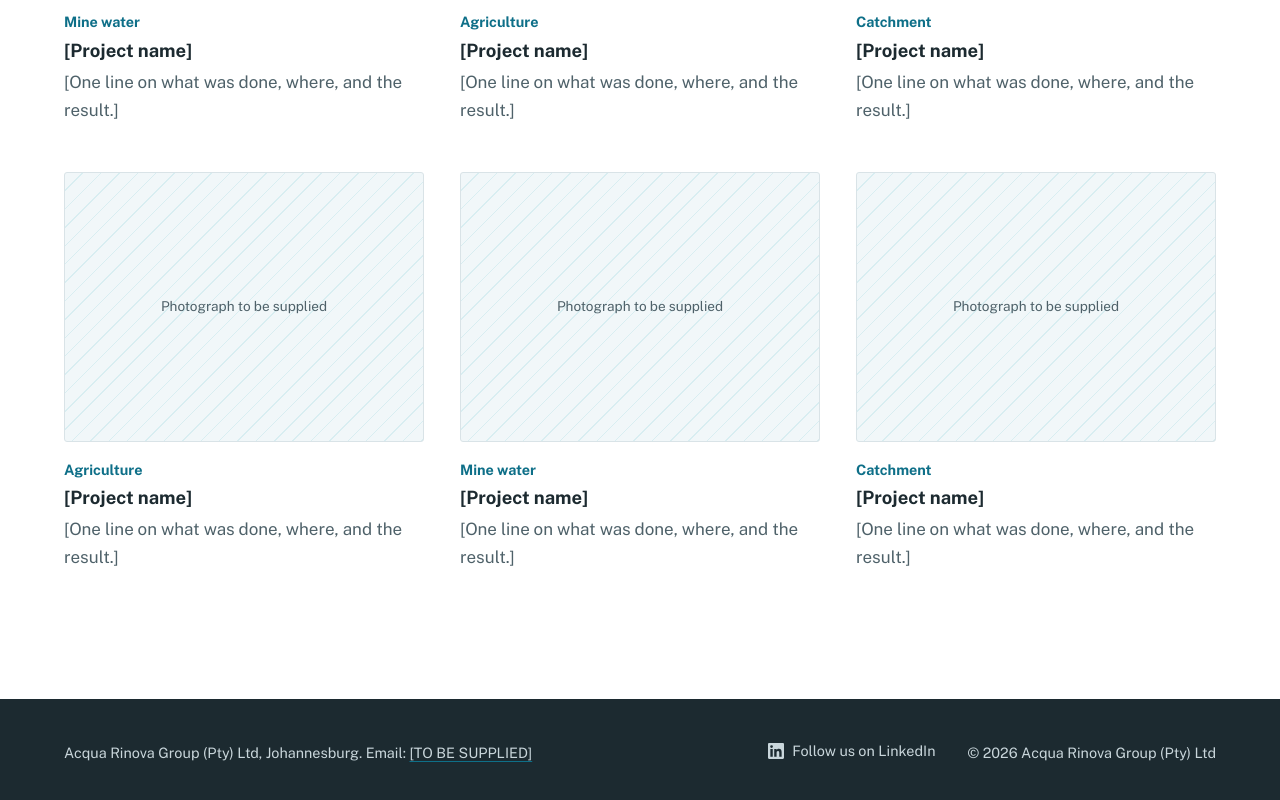
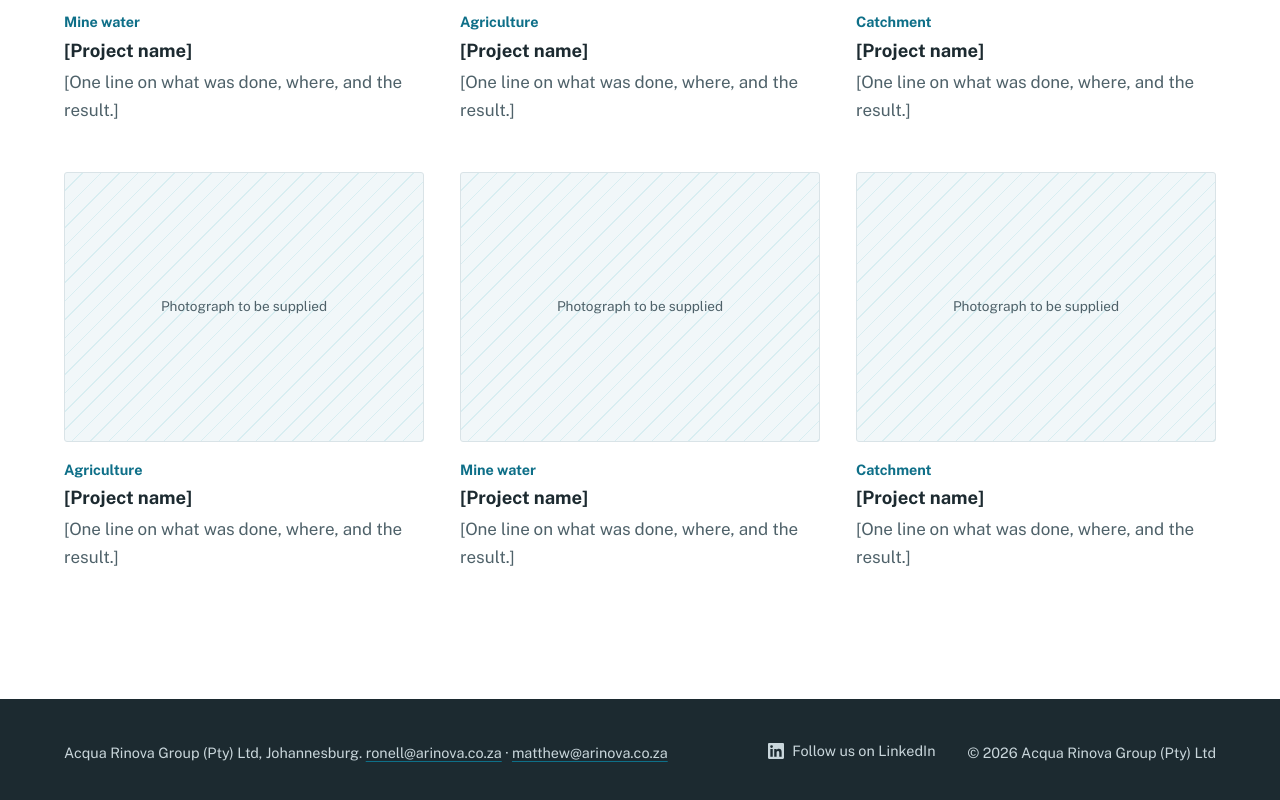
Before and after one commit to acqua-rinova/acqua-rinova.github.io, a plain HTML site: page gallery/index.html in a window 1280 px wide. Shown: the part 784-1584 px from the top of the page. Drawn offline with nearby package versions, Linux system fonts and the light colour scheme.

Commit message:
Update footer contact information in index.html

```diff
--- a/gallery/index.html
+++ b/gallery/index.html
@@ -153,7 +153,7 @@
 
   <footer class="site-footer">
     <div class="wrap footer-inner">
-      <p>Acqua Rinova Group (Pty) Ltd, Johannesburg. Email: <a href="mailto:[TO-BE-SUPPLIED]">[TO BE SUPPLIED]</a></p>
+      <p>Acqua Rinova Group (Pty) Ltd, Johannesburg. <a href="mailto:ronell@arinova.co.za">ronell@arinova.co.za</a> &middot; <a href="mailto:matthew@arinova.co.za">matthew@arinova.co.za</a></p>
       <p><a class="social-link" href="https://www.linkedin.com/company/acqua-rinova-group/" target="_blank" rel="noopener noreferrer"><svg class="icon" viewBox="0 0 24 24" width="16" height="16" aria-hidden="true" focusable="false"><path fill="currentColor" d="M20.45 20.45h-3.56v-5.57c0-1.33-.03-3.04-1.85-3.04-1.85 0-2.14 1.45-2.14 2.94v5.67H9.34V9h3.42v1.56h.05c.48-.9 1.64-1.85 3.37-1.85 3.6 0 4.27 2.37 4.27 5.46v6.28zM5.34 7.43a2.06 2.06 0 1 1 0-4.13 2.06 2.06 0 0 1 0 4.13zM7.12 20.45H3.56V9h3.56v11.45zM22.22 0H1.77C.79 0 0 .77 0 1.73v20.54C0 23.23.79 24 1.77 24h20.45c.98 0 1.78-.77 1.78-1.73V1.73C24 .77 23.2 0 22.22 0z"/></svg><span>Follow us on LinkedIn</span></a></p>
       <p>&copy; <span data-year>2026</span> Acqua Rinova Group (Pty) Ltd</p>
     </div>
```
